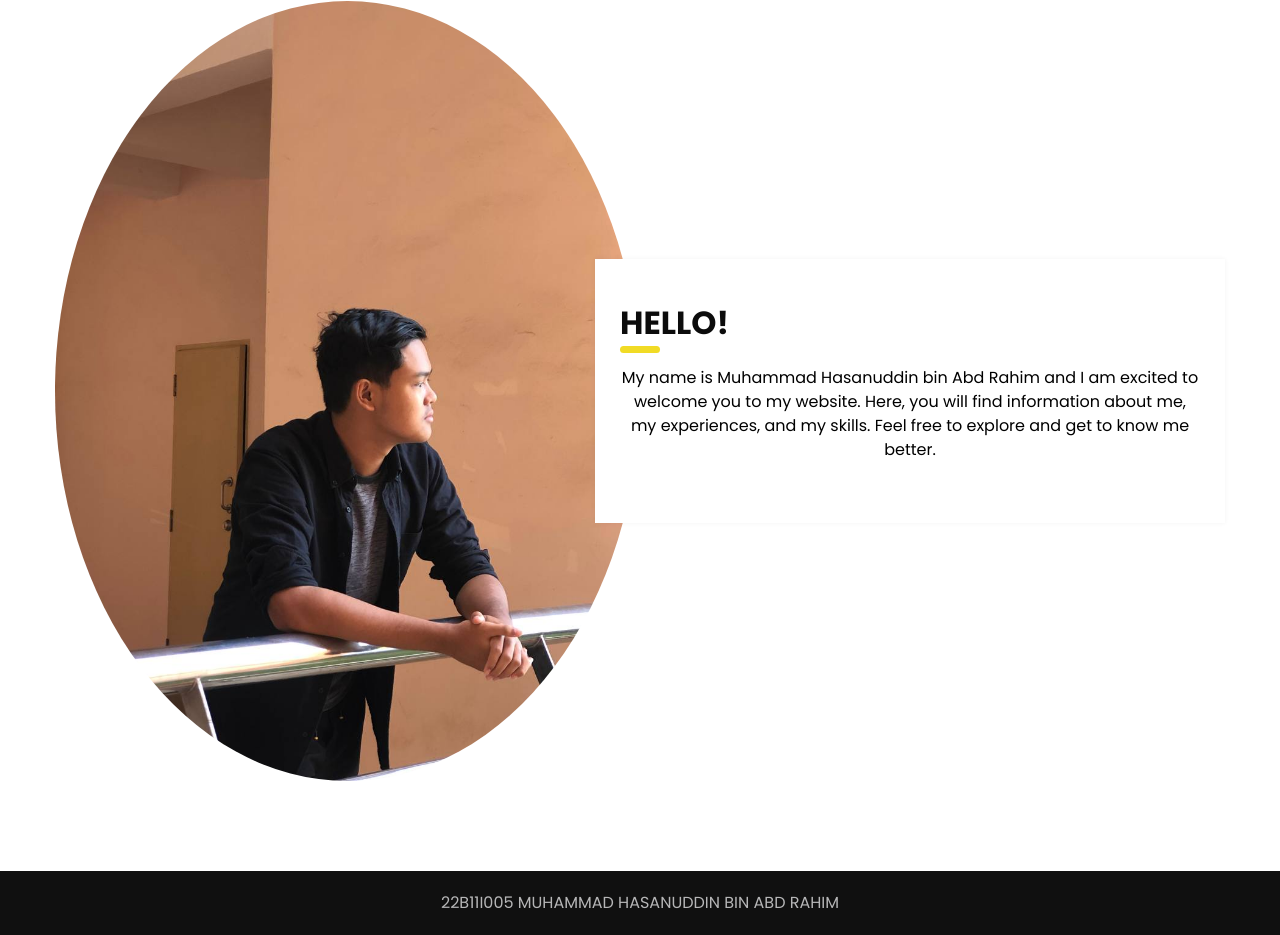
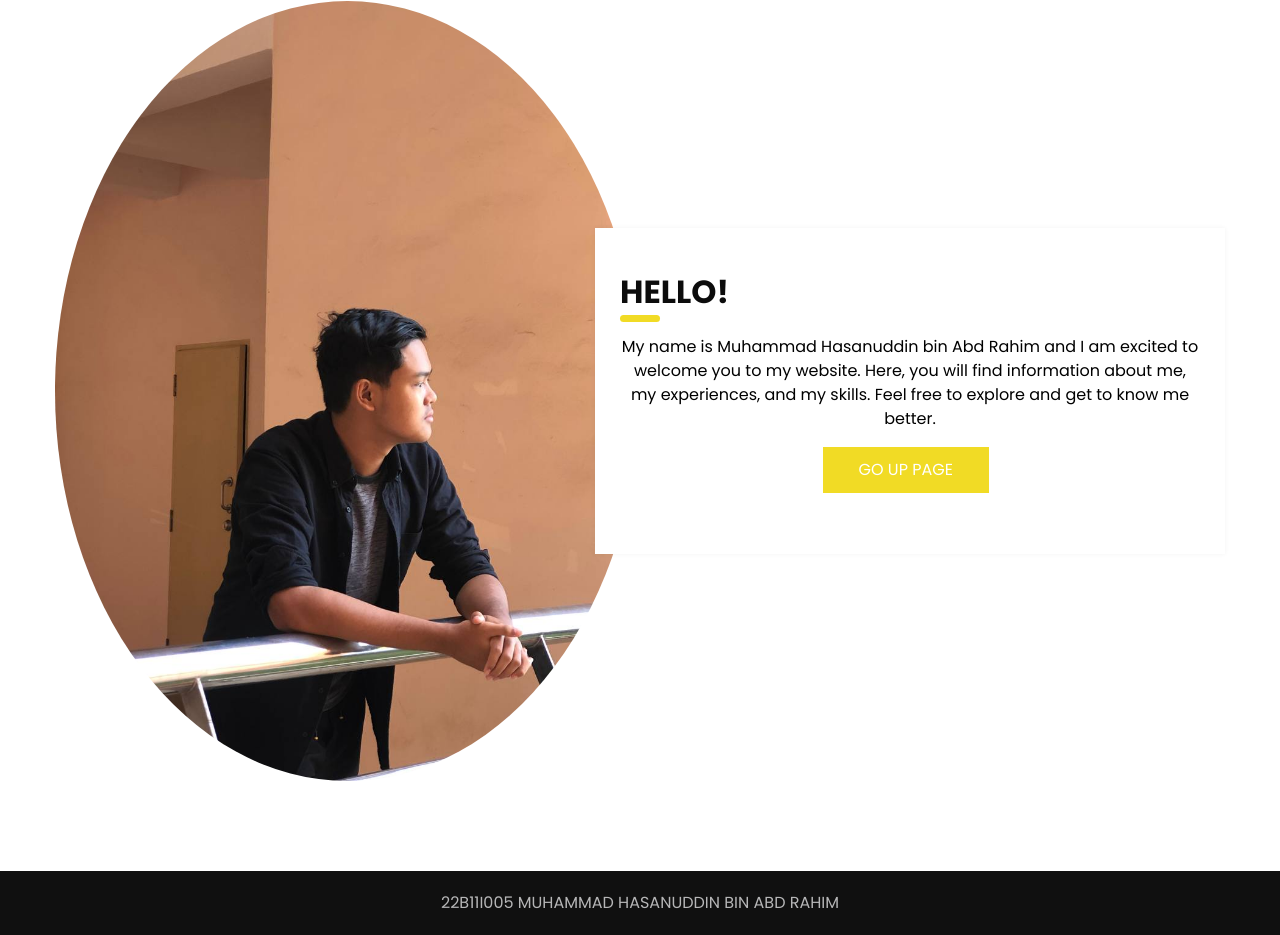
Before and after one commit to HADIN03/Hasan, a plain HTML site: page index.html in a window 1280 px wide. Shown: the part 889-1824 px from the top of the page. Drawn offline with Linux system fonts and the light colour scheme; a script that the page names is missing.

Commit message:
index.html

```diff
--- a/index.html
+++ b/index.html
@@ -157,6 +157,9 @@
             <p>
               My name is Muhammad Hasanuddin bin Abd Rahim and I am excited to welcome you to my website. Here, you will find information about me, my experiences, and my skills. Feel free to explore and get to know me better.
             </p>
+		              <p><!-- Internal Hyperlink -->
+              <a href="index.html">Go up page</a>
+              &nbsp;</p>
             <div class="btn-box">
 
             </div>
```
